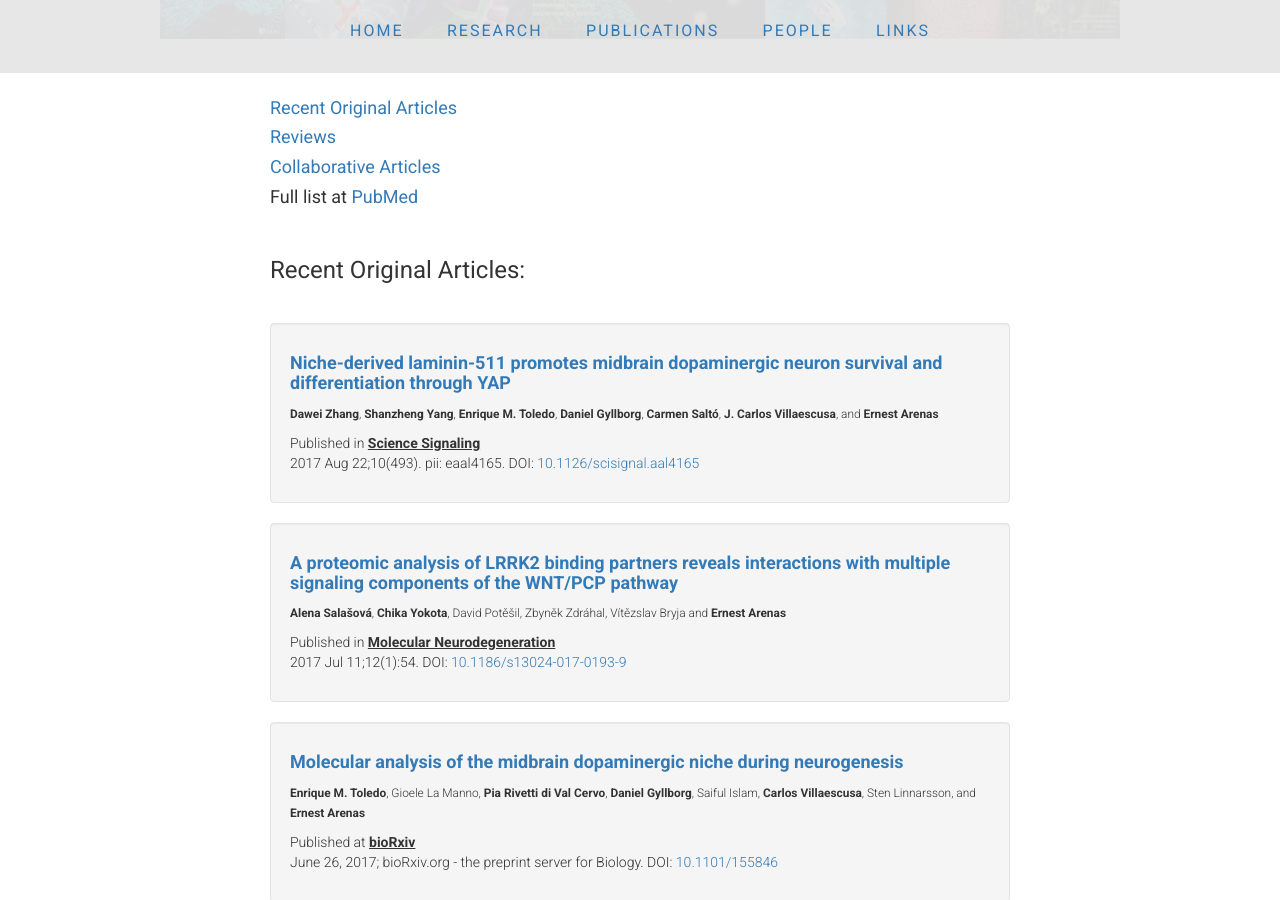
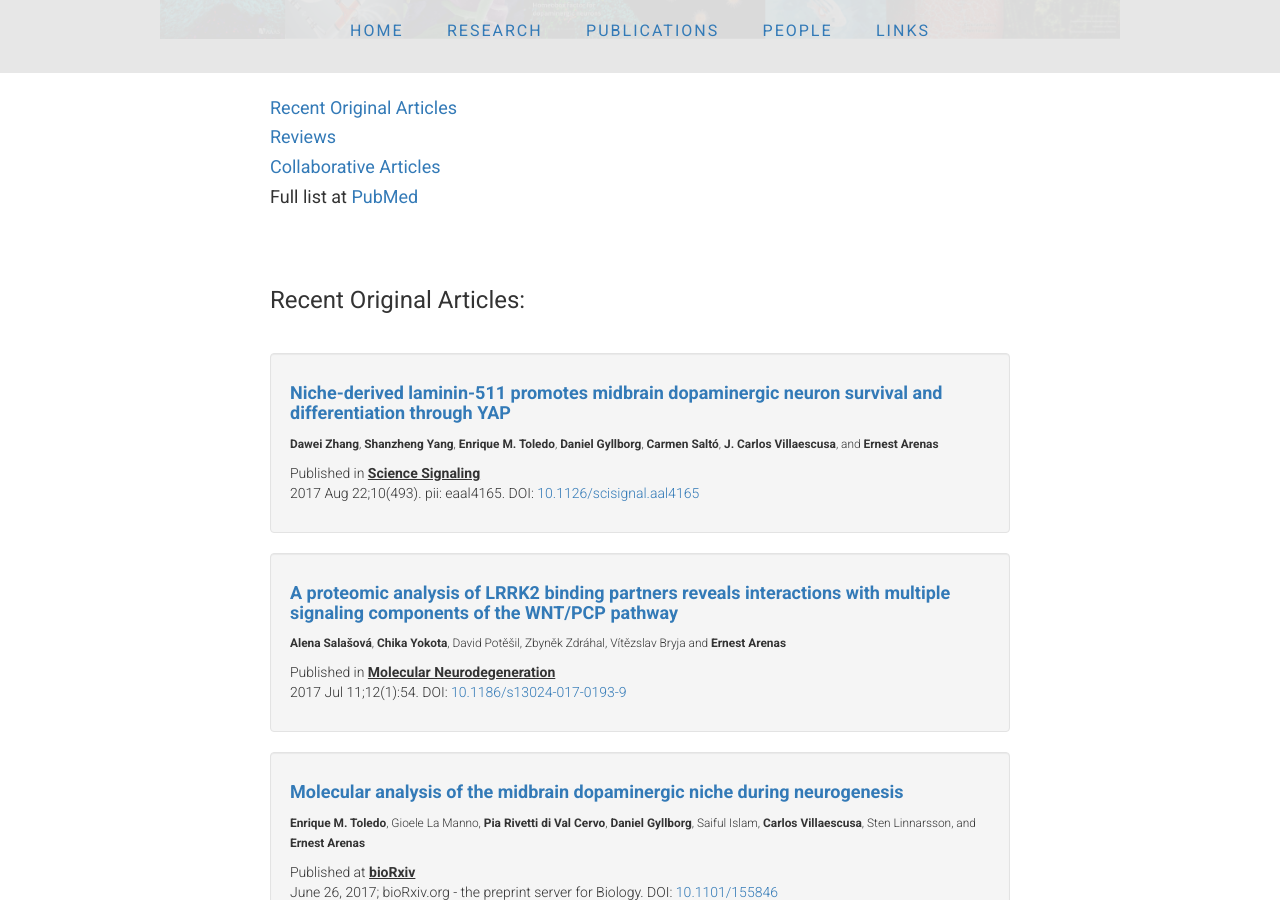
Before and after one commit to ArenasLab/arenaslab.github.io, a Jekyll site: the page publications/index.html, which Jekyll copies as it is, in a window 1280 px wide and 900 px high, scrolled down 328 px. Built offline with Jekyll 4.4.1, drawn with Linux system fonts in a browser that asks for light colours.

Commit message:
Update index.html

```diff
--- a/publications/index.html
+++ b/publications/index.html
@@ -83,8 +83,9 @@ COPY AND PAST CODE BELOW INTO THE CORRECT PLACE IN THE CODE BELOW:
 
 ABOVE IS THE TEMPLATE TO ADD ADDITIONAL PUBLICATIONS -->
 
-
-	<div id="Original"><h3>Recent Original Articles:</h3></div>
+	<div id="Original"></h3></div>
+	  <p>&nbsp;</p>
+	<h3>Recent Original Articles:</h3>
           <p>&nbsp;</p>
 
 <!-- START OF ORIGINAL ARTICLES -->
```
